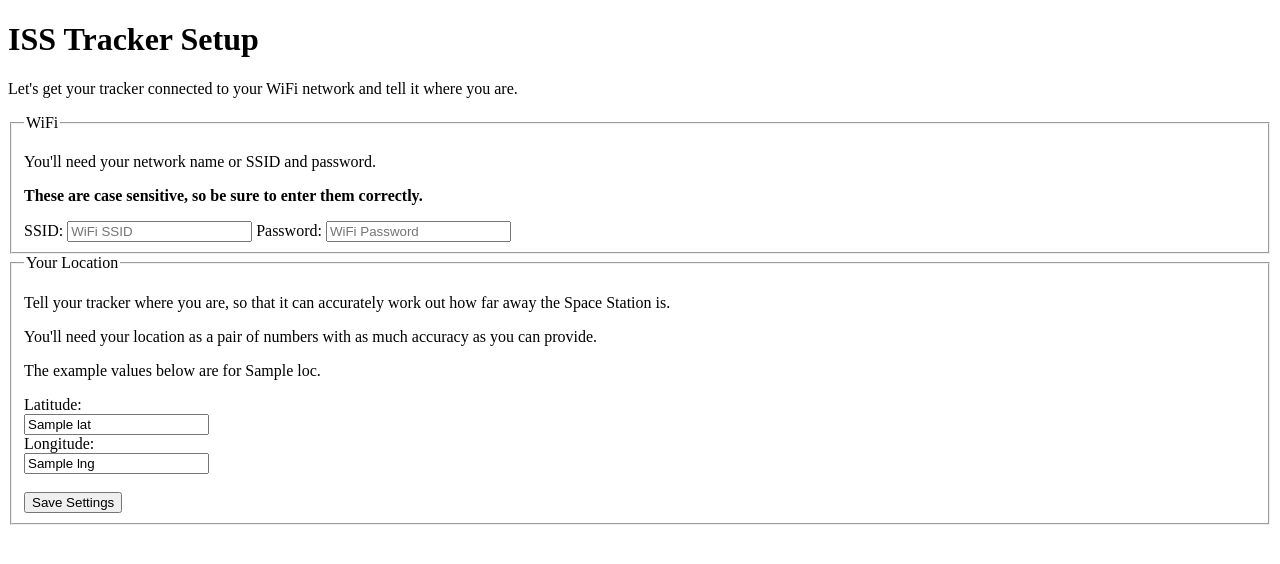
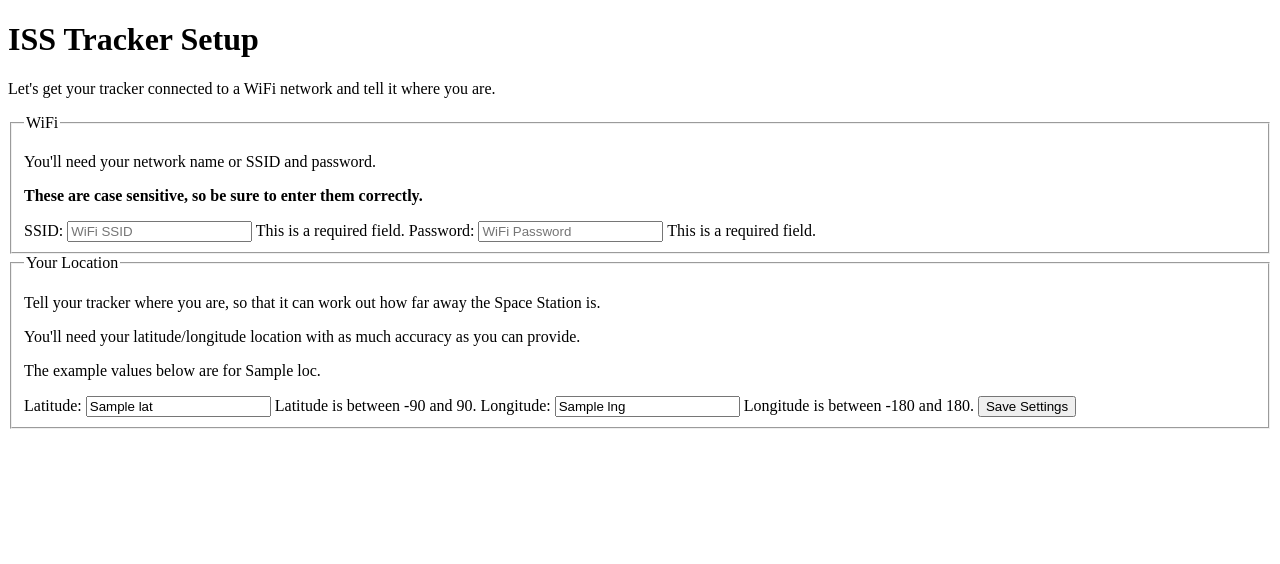
Before and after one commit to simonprickett/iss-tracker, a Python web app: template badger2040w/templates/index.html in a window 1280 px wide. Shown: the top 564 px of the page. Run offline with Jinja, Linux system fonts and the light colour scheme; the template is opened without the code that fills it: most values are stand-ins (such as "Sample title", 1, 10 or a date in 2020).

Commit message:
Further hardening of the setup process.

```diff
--- a/badger2040w/templates/index.html
+++ b/badger2040w/templates/index.html
@@ -8,29 +8,71 @@
     <body>
         <div class="page">
             <h1>ISS Tracker Setup</h1>
-            <p>Let&apos;s get your tracker connected to your WiFi network and tell it where you are.</p>
-            <form class="pure-form pure-form-stacked" action="/configure" method="POST" autocomplete="off" autocapitalize="none">
+            <p>Let&apos;s get your tracker connected to a WiFi network and tell it where you are.</p>
+            <form class="pure-form pure-form-stacked" action="/configure" onsubmit="return validateForm(this);" method="POST" autocomplete="off" autocapitalize="none">
                 <fieldset>
                     <legend>WiFi</legend>
                     <p>You&apos;ll need your network name or SSID and password.</p>
                     <p><b>These are case sensitive, so be sure to enter them correctly.</b></p>
                     <label for="ssid">SSID:</label>
-                    <input type="text" id="ssid" name="ssid" placeholder="WiFi SSID">
+                    <input type="text" id="ssid" name="ssid" placeholder="WiFi SSID" required>
+                    <span class="pure-form-message">This is a required field.</span>
                     <label for="password">Password:</label>
-                    <input type="text" id="password" name="password" placeholder="WiFi Password">
+                    <input type="text" id="password" name="password" placeholder="WiFi Password" required>
+                    <span class="pure-form-message">This is a required field.</span>
                 </fieldset>
                 <fieldset>
                     <legend>Your Location</legend>
-                    <p>Tell your tracker where you are, so that it can accurately work out how far away the Space Station is.</p>
-                    <p>You&apos;ll need your location as a pair of numbers with as much accuracy as you can provide.</p>
+                    <p>Tell your tracker where you are, so that it can work out how far away the Space Station is.</p>
+                    <p>You&apos;ll need your latitude/longitude location with as much accuracy as you can provide.</p>
                     <p>The example values below are for {{loc}}.</p>
-                    <label for="lat">Latitude:</label><br>
-                    <input type="text" id="lat" name="lat" value="{{lat}}"><br>
-                    <label for="lng">Longitude:</label><br>
-                    <input type="text" id="lng" name="lng" value="{{lng}}"><br><br>
+                    <label for="lat">Latitude:</label>
+                    <input type="text" id="lat" name="lat" value="{{lat}}" pattern="-?\d{1,3}\.\d+" required>
+                    <span class="pure-form-message">Latitude is between -90 and 90.</span>
+                    <label for="lng">Longitude:</label>
+                    <input type="text" id="lng" name="lng" value="{{lng}}" pattern="-?\d{1,3}\.\d+" required>
+                    <span class="pure-form-message">Longitude is between -180 and 180.</span>
                     <button type="submit" class="pure-button pure-button-primary">Save Settings</button>
                 </fieldset>
             </form>
         </div>
+        <script>
+            function validateForm(form) {
+                // The ssid field must contain something.
+                if (form.ssid.value.trim() === '') {
+                    form.ssid.focus();
+                    return false;
+                }
+
+                // The password field must contain something.
+                if (form.password.value.trim() === '') {
+                    form.password.focus();
+                    return false;
+                }
+
+                // The lat field must contain a floating point number in the range -90 to +90 containing precisely zero or one '.'.
+                if (form.lat.value.trim().split('.').length > 2) {
+                    form.lat.focus();
+                    return false;
+                }
+                if (parseFloat(form.lat.value.trim()) > 90 || parseFloat(form.lat.value.trim()) < -90) {
+                    form.lat.focus();
+                    return false;
+                }
+
+                // The lng field must contain a floating point number in the range -180 to 180 containing precisely zero or one '.'.
+                if (form.lng.value.trim().split('.').length > 2) {
+                    form.lng.focus();
+                    return false;
+                }
+                if (parseFloat(form.lng.value.trim()) > 180 || parseFloat(form.lng.value.trim()) < -180) {
+                    form.lng.focus();
+                    return false;
+                }
+
+                // Form has validated OK.
+                return true;
+            }
+        </script>
     </body>
 </html>
```
